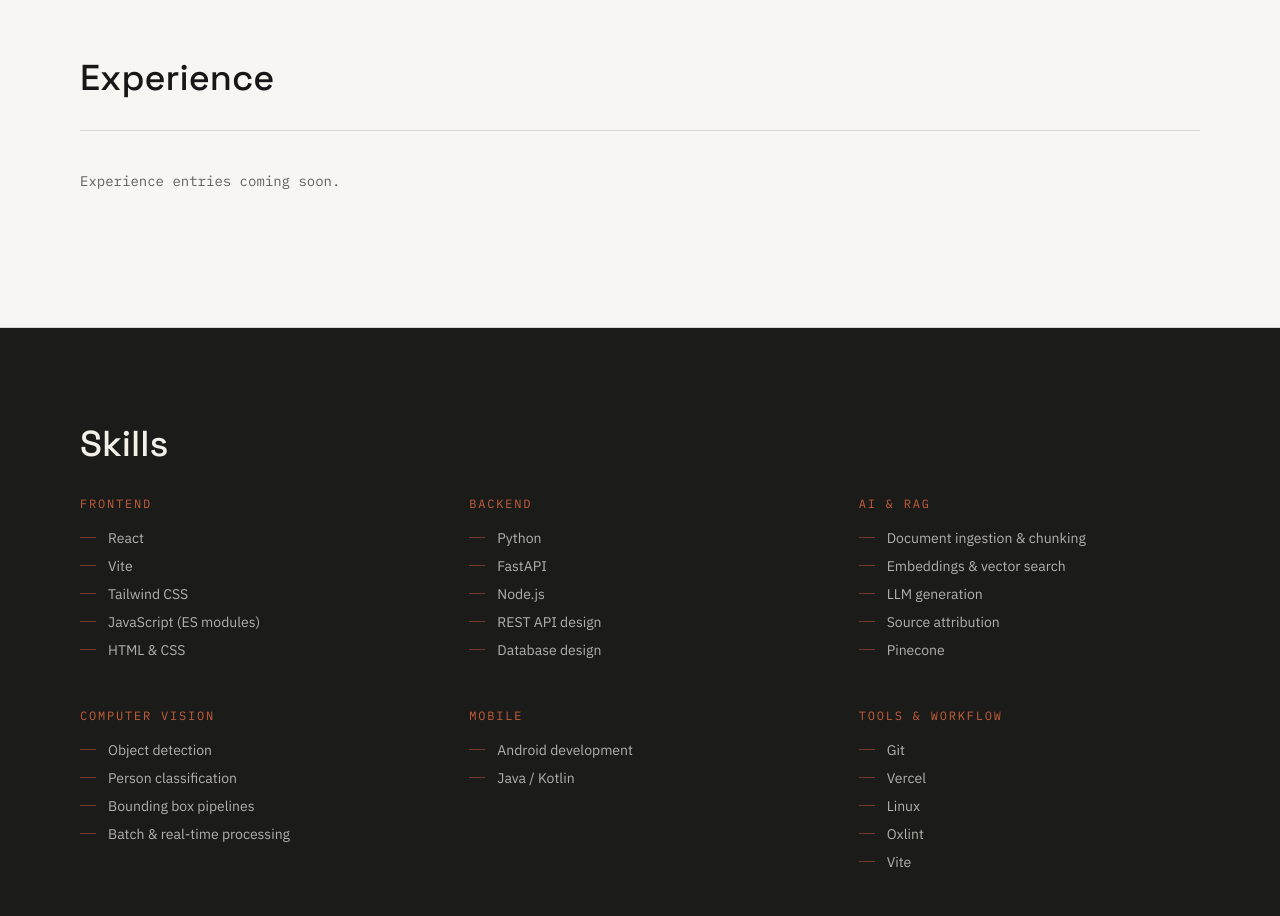
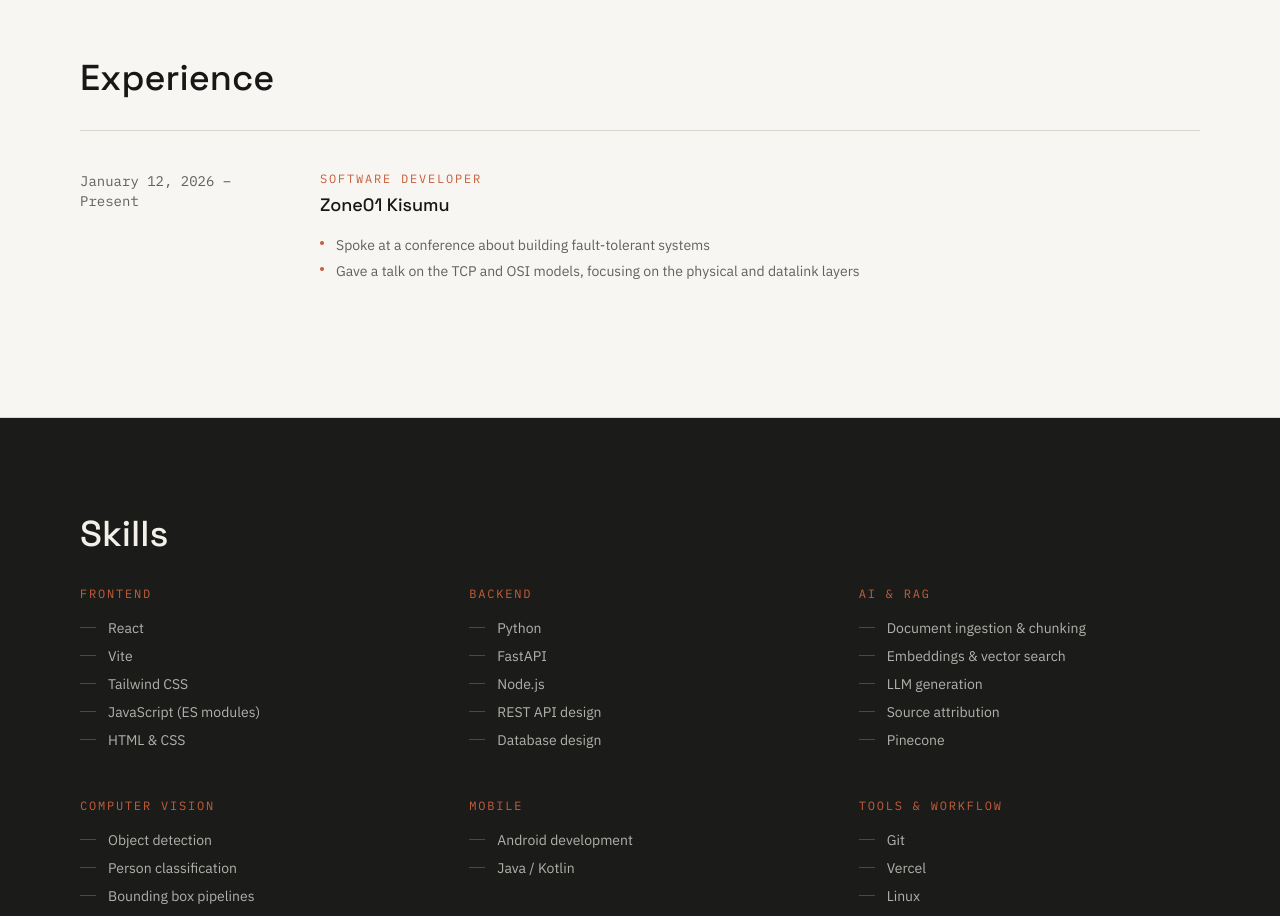
Before and after one commit to Silas-Labs/portfolio, a React (Vite) app: page / in a window 1280 px wide. Shown: the part 7380-8296 px from the top of the page. Built offline with nearby package versions, Linux system fonts and the light colour scheme.

Commit message:
feat: add Zone01 Kisumu Software Developer experience

```diff
--- a/src/sections/Experience.jsx
+++ b/src/sections/Experience.jsx
@@ -1,23 +1,22 @@
 import SectionHeading from "../components/SectionHeading"
 
 /*
- * PLACEHOLDER — Replace with your actual experience.
- * Do not fabricate roles, organizations, dates, or responsibilities.
- * Format per entry:
+ * Experience — factual entries only. Do not fabricate roles, organizations,
+ * dates, or responsibilities. Format per entry:
  *   role, org, dates, description, highlights[]
  */
 const experience = [
-  // {
-  //   id: "role-1",
-  //   role: "Your Role",
-  //   org: "Organization Name",
-  //   dates: "Month Year – Month Year",
-  //   description: "Brief description of what you worked on.",
-  //   highlights: [
-  //     "Specific thing you built or contributed to",
-  //     "Another concrete contribution",
-  //   ],
-  // },
+  {
+    id: "zone01",
+    role: "Software Developer",
+    org: "Zone01 Kisumu",
+    dates: "January 12, 2026 – Present",
+    description: "",
+    highlights: [
+      "Spoke at a conference about building fault-tolerant systems",
+      "Gave a talk on the TCP and OSI models, focusing on the physical and datalink layers",
+    ],
+  },
 ]
 
 function ExperienceEntry({ entry }) {
```
